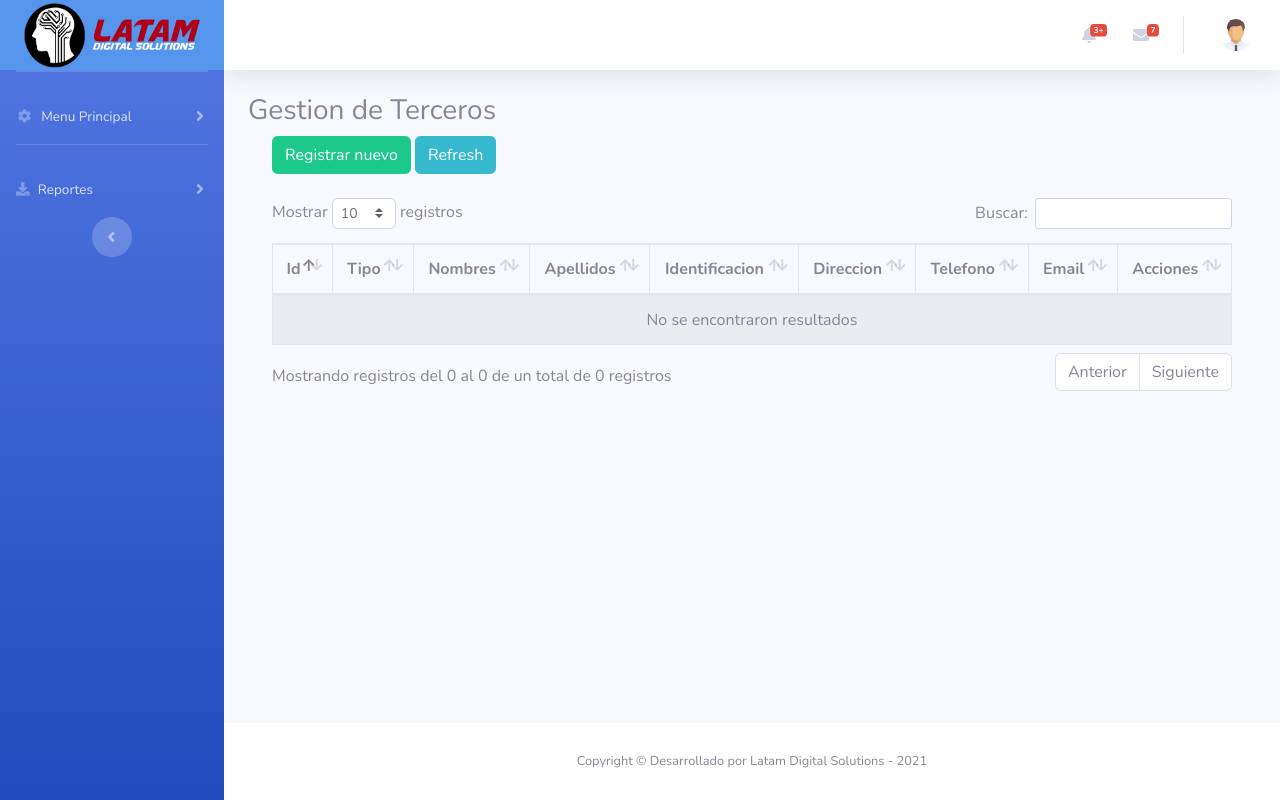
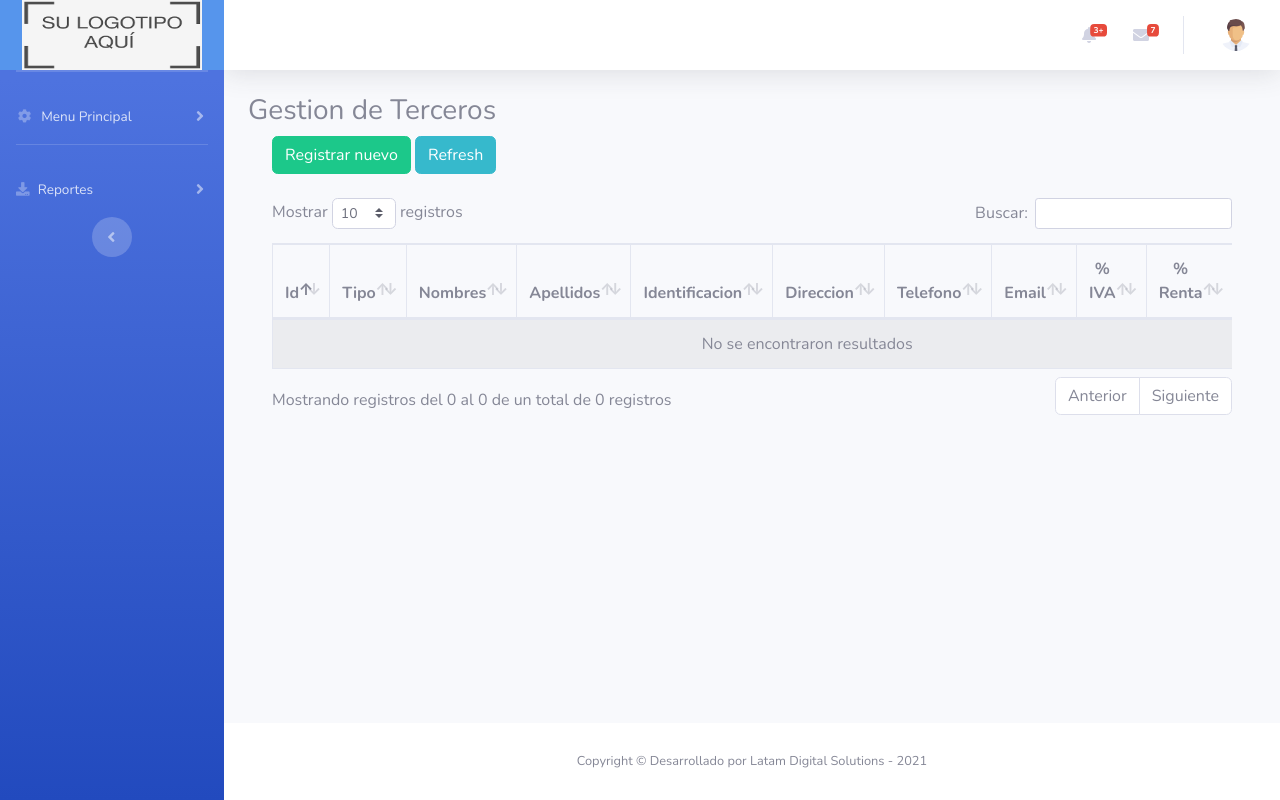
Before and after one commit to stalinarmijo84/latam-sgv, a PHP site: page /dashboard/terceros.php in a window 1280 px wide. Run offline with PHP 8.4, Linux system fonts and the light colour scheme; the visitor is signed in with stand-in values (Sample User, id 1).

Commit message:
Tercero
Cambio de color boton en empresas
Agregacion de terceros

```diff
--- a/dashboard/js/empresa.js
+++ b/dashboard/js/empresa.js
@@ -3,7 +3,7 @@ $(document).ready(function() {
         "columnDefs": [{
             "targets": -1,
             "data": null,
-            "defaultContent": "<div class='text-center'><div class='btn-group'><button class='btn btn-primary btnEditar'><i class='fas fa-marker'></i></button><button class='btn btn-danger btnBorrar'><i class='far fa-trash-alt'></i></button></div></div>"
+            "defaultContent": "<div class='text-center'><div class='btn-group'><button class='btn btn-warning btnEditar'><i class='fas fa-marker'></i></button><button class='btn btn-danger btnBorrar'><i class='far fa-trash-alt'></i></button></div></div>"
         }],
 
         "language": {
--- a/dashboard/terceros.php
+++ b/dashboard/terceros.php
@@ -37,6 +37,8 @@ $data=$resultado->fetchAll(PDO::FETCH_ASSOC);
                                 <th>Direccion</th>
                                 <th>Telefono</th>
                                 <th>Email</th>
+                                <th>% IVA</th>
+                                <th>% Renta</th>
                                 <th>Acciones</th>
                             </tr>
                         </thead>
@@ -53,6 +55,8 @@ $data=$resultado->fetchAll(PDO::FETCH_ASSOC);
                                 <td><?php echo $dat['Direccion'] ?></td>
                                 <td><?php echo $dat['Telefono'] ?></td>
                                 <td><?php echo $dat['Email'] ?></td>
+                                <td><?php echo $dat['IVA'] ?></td>
+                                <td><?php echo $dat['Renta'] ?></td>
                                 <td></td>
                             </tr>
                             <?php
```
Also changed, not shown: dashboard/img/logo_header.png.
